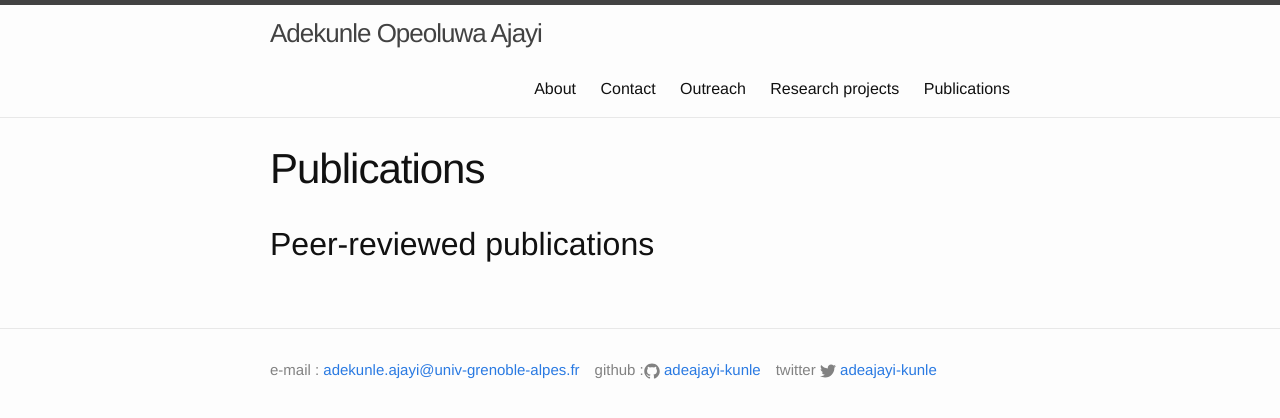
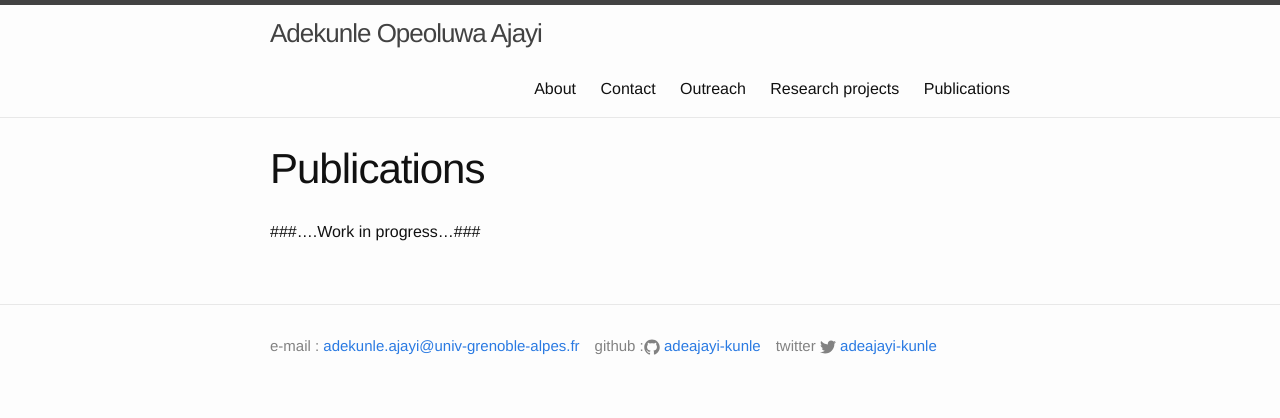
Before and after one commit to adekunleoajayi/adekunleoajayi.github.io, a Jekyll site: the page built from publications.md, in a window 1280 px wide. Shown: the top 418 px of the page. Built offline with Jekyll 4.4.1, drawn with Linux system fonts in a browser that asks for light colours.

Commit message:
Update publications.md

```diff
--- a/publications.md
+++ b/publications.md
@@ -4,4 +4,4 @@ title: Publications
 permalink: /publications/
 ---
 
-## Peer-reviewed publications
+###....Work in progress...###
```
